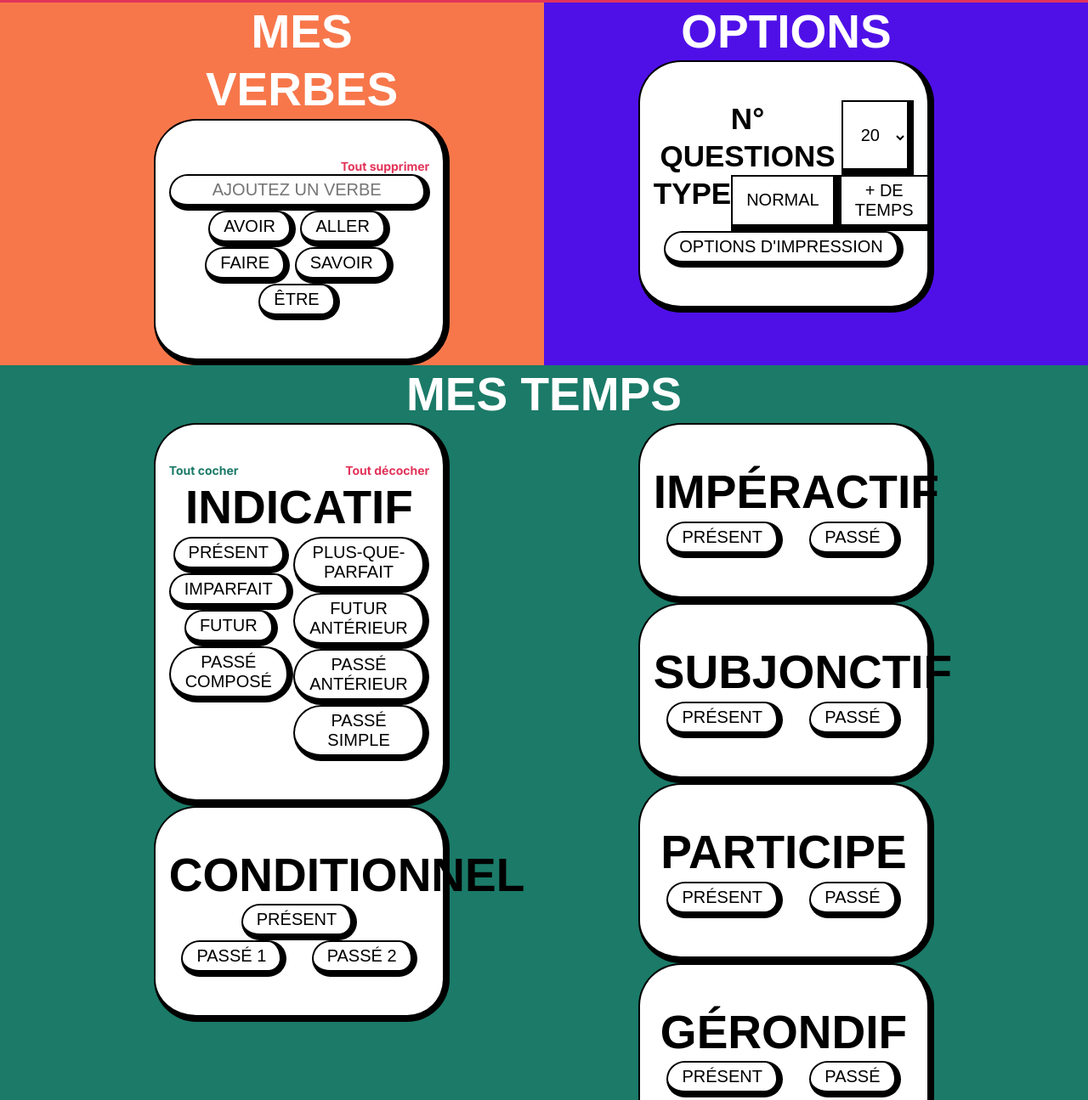
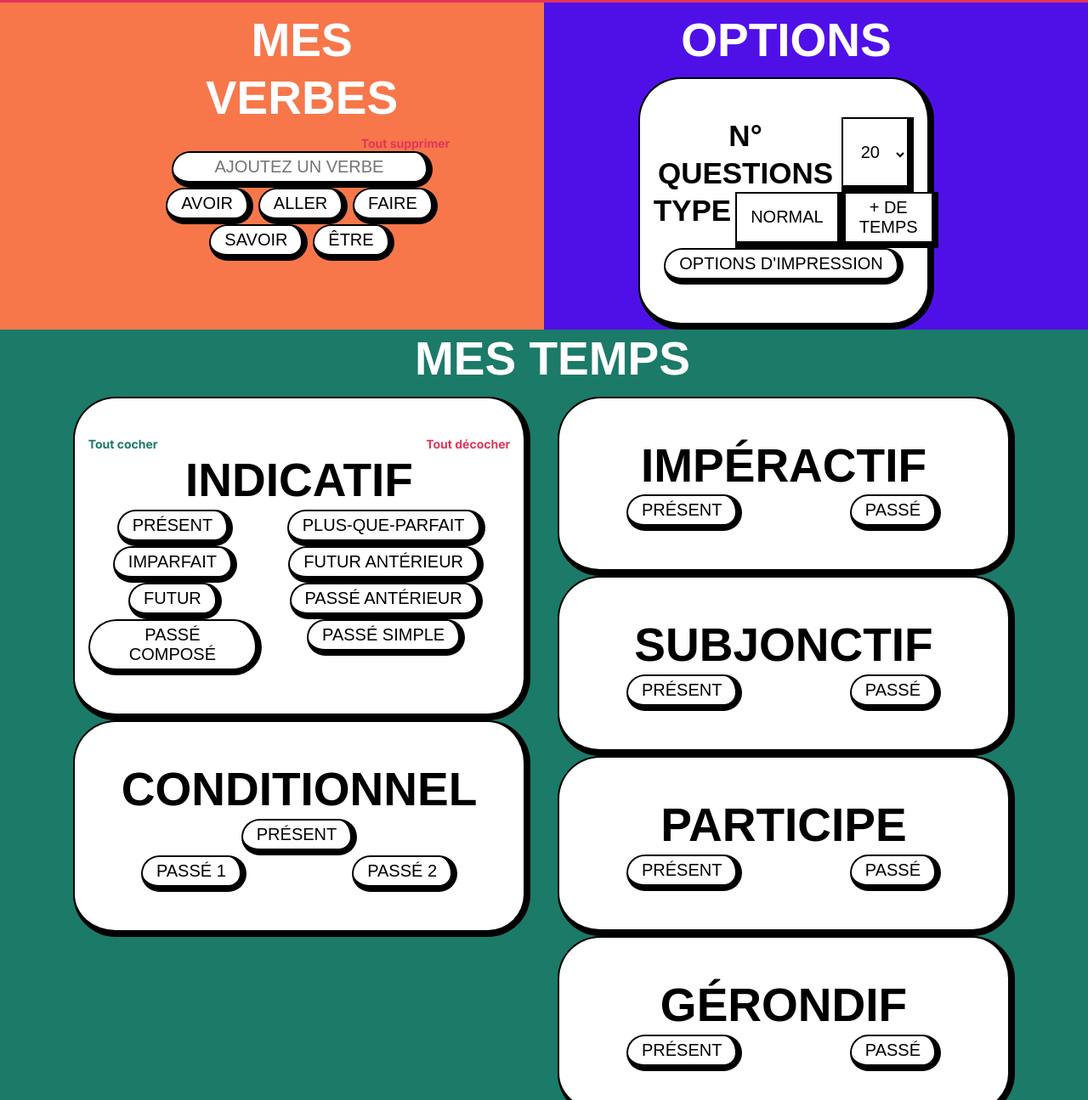
Before and after one commit to matilderibeiro/tatitotu, a website built with Parcel: page src/index.html in a window 1280 px wide. Shown: the part 606-1901 px from the top of the page at 85% size. Built offline with nearby package versions, Linux system fonts and the light colour scheme; a web font is replaced by a local one.

Commit message:
corrections code en css et html

```diff
--- a/src/index.html
+++ b/src/index.html
@@ -50,17 +50,17 @@
         <div class="container">
           <div class="row">
             <div class="col-12">
-              <button>5p</button>
-              <button>6p</button>
-              <button>7h</button>
-              <button>8h</button>
-              <button>9h</button>
-              <button>10h</button>
-              <button>11h</button>
-              <button>Groupe</button>
-              <button>Difficiles</button>
-              <button>Cif (fle)</button>
-              <button>Pronominaux</button>
+              <button class="category-button">5p</button>
+              <button class="category-button">6p</button>
+              <button class="category-button">7h</button>
+              <button class="category-button">8h</button>
+              <button class="category-button">9h</button>
+              <button class="category-button">10h</button>
+              <button class="category-button">11h</button>
+              <button class="category-button">Groupe</button>
+              <button class="category-button">Difficiles</button>
+              <button class="category-button">Cif (fle)</button>
+              <button class="category-button">Pronominaux</button>
             </div>
           </div>
         </div>
@@ -70,7 +70,7 @@
           <div class="row">
             <div class="col-4 offset-1">
               <h2 id="verb">Mes verbes</h2>
-              <div class="card">
+              <div class="card-add-delet card-add-delet-verb">
                 <p class="add-and-delet delet">Tout supprimer</p>
                 <input
                   class="add-verb-write"
@@ -79,18 +79,18 @@
                   name="add-verb"
                   placeholder="Ajoutez un verbe"
                 />
-                <button>avoir</button>
-                <button>aller</button>
-                <button>faire</button>
-                <button>savoir</button>
-                <button>être</button>
+                <button class="verb-button">avoir</button>
+                <button class="verb-button">aller</button>
+                <button class="verb-button">faire</button>
+                <button class="verb-button">savoir</button>
+                <button class="verb-button">être</button>
               </div>
             </div>
             <div class="col-4 offset-2">
               <div class="options-background">
                 <h2 id="options">Options</h2>
                 <div class="card">
-                  <div class="number-questions-content">
+                  <div class="line-option number-questions-content">
                     <h3 class="cart-title">N° questions</h3>
                     <select class="button-square" id="simple" name="simple">
                       <option>5</option>
@@ -101,12 +101,14 @@
                       <option>50</option>
                     </select>
                   </div>
-                  <div class="type-options-content">
+                  <div class="line-option type-options-content">
                     <h3 class="cart-title">Type</h3>
                     <button class="button-square">normal</button>
                     <button class="button-square">+ de temps</button>
                   </div>
-                  <button>options d'impression</button>
+                  <button class="option-impression">
+                    options d'impression
+                  </button>
                 </div>
               </div>
             </div>
@@ -117,8 +119,8 @@
         <div class="container">
           <div class="row">
             <h2 id="time">Mes temps</h2>
-            <div class="col-4 offset-1">
-              <div class="card">
+            <div class="col-6">
+              <div class="card card-add-delet">
                 <div class="add-delet">
                   <p class="add-and-delet add">Tout cocher</p>
                   <p class="add-and-delet delet">Tout décocher</p>
@@ -126,55 +128,55 @@
                 <h3>indicatif</h3>
                 <div class="verb-colomn-content">
                   <div class="col-verb1">
-                    <button>Présent</button>
-                    <button>imparfait</button>
-                    <button>futur</button>
-                    <button>passé composé</button>
+                    <button class="button-time">Présent</button>
+                    <button class="button-time">imparfait</button>
+                    <button class="button-time">futur</button>
+                    <button class="button-time">passé composé</button>
                   </div>
                   <div class="col-verb2">
-                    <button>plus-que-parfait</button>
-                    <button>futur antérieur</button>
-                    <button>passé antérieur</button>
-                    <button>passé simple</button>
+                    <button class="button-time">plus-que-parfait</button>
+                    <button class="button-time">futur antérieur</button>
+                    <button class="button-time">passé antérieur</button>
+                    <button class="button-time">passé simple</button>
                   </div>
                 </div>
               </div>
-              <div class="card">
+              <div class="card card-add-delet-verb">
                 <h3>conditionnel</h3>
-                <button>Présent</button>
+                <button class="button-time">Présent</button>
                 <div class="times-content">
-                  <button>Passé 1</button>
-                  <button>Passé 2</button>
+                  <button class="button-time">Passé 1</button>
+                  <button class="button-time">Passé 2</button>
                 </div>
               </div>
             </div>
-            <div class="col-4 offset-2">
+            <div class="col-6">
               <div class="card">
                 <h3>impéractif</h3>
                 <div class="times-content">
-                  <button>Présent</button>
-                  <button>Passé</button>
+                  <button class="button-time">Présent</button>
+                  <button class="button-time">Passé</button>
                 </div>
               </div>
               <div class="card">
                 <h3>subjonctif</h3>
                 <div class="times-content">
-                  <button>Présent</button>
-                  <button>Passé</button>
+                  <button class="button-time">Présent</button>
+                  <button class="button-time">Passé</button>
                 </div>
               </div>
               <div class="card">
                 <h3>participe</h3>
                 <div class="times-content">
-                  <button>Présent</button>
-                  <button>Passé</button>
+                  <button class="button-time">Présent</button>
+                  <button class="button-time">Passé</button>
                 </div>
               </div>
               <div class="card">
                 <h3>gérondif</h3>
                 <div class="times-content">
-                  <button>Présent</button>
-                  <button>Passé</button>
+                  <button class="button-time">Présent</button>
+                  <button class="button-time">Passé</button>
                 </div>
               </div>
             </div>
--- a/src/scss/modules/title.scss
+++ b/src/scss/modules/title.scss
@@ -1,6 +1,7 @@
 h2 {
   font-size: 55px;
   color: var(--white);
+  margin: 10px;
 }
 
 h3 {
@@ -9,6 +10,7 @@ h3 {
 
 .cart-title {
   font-size: 35px;
+  margin-right: 5px;
 }
 
 .sous-titre-logo {
```
